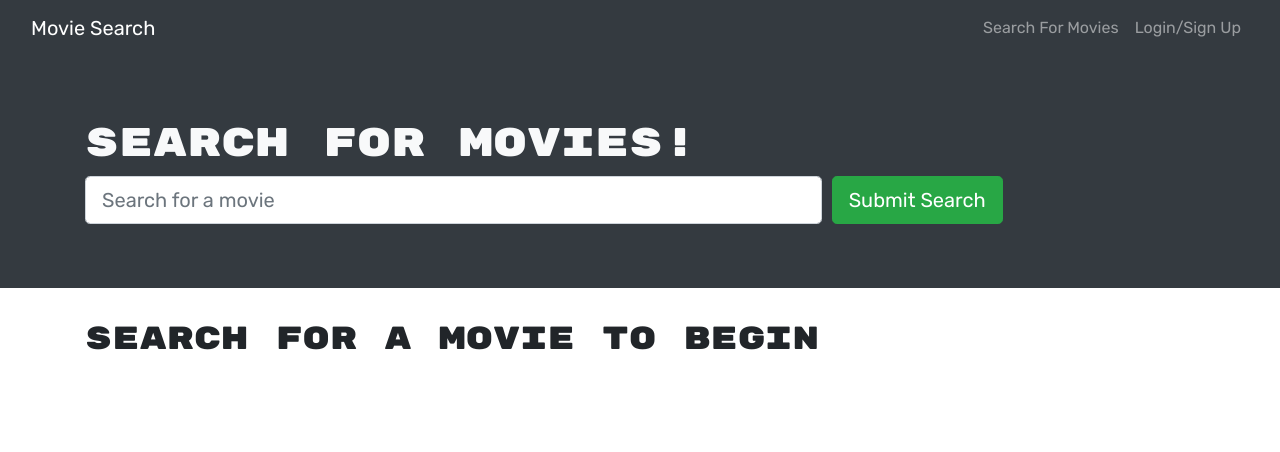
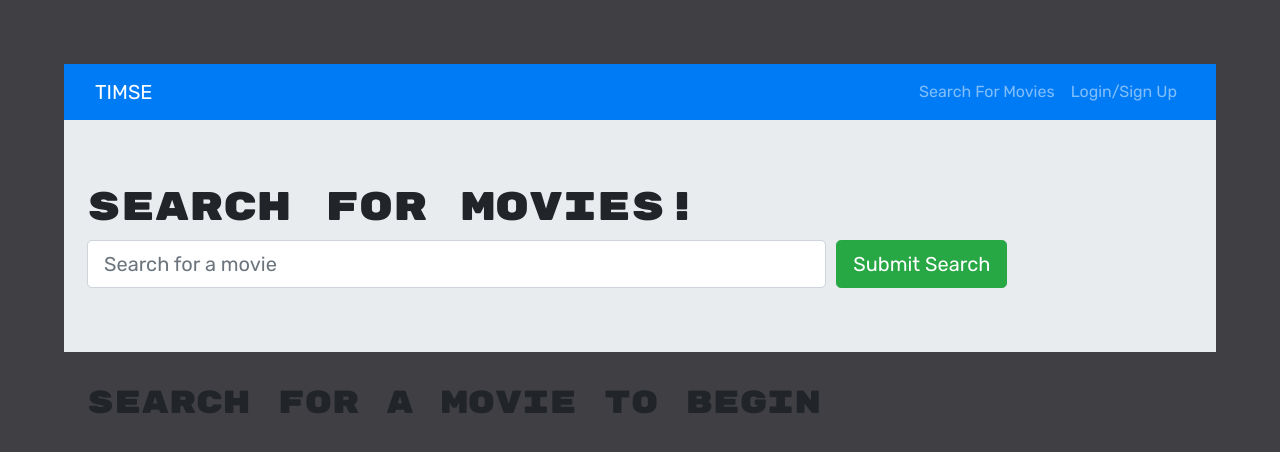
Before and after one commit to KevinGodek/TIMSE-Movie-Management, a React (Create React App) app in the folder client/: page / in a window 1280 px wide. Shown: the top 452 px of the page. Built offline with nearby package versions, Linux system fonts and the light colour scheme.

Commit message:
work on front end for components and pages directories as well as index.css

```diff
--- a/client/src/components/Navbar.js
+++ b/client/src/components/Navbar.js
@@ -15,7 +15,7 @@ const AppNavbar = () => {
       <Navbar bg='dark' variant='dark' expand='lg'>
         <Container fluid>
           <Navbar.Brand as={Link} to='/'>
-            Movie Search
+            TIMSE
           </Navbar.Brand>
           <Navbar.Toggle aria-controls='navbar' />
           <Navbar.Collapse id='navbar'>
@@ -27,7 +27,7 @@ const AppNavbar = () => {
               {Auth.loggedIn() ? (
                 <>
                   <Nav.Link as={Link} to='/saved'>
-                    See Your Movies
+                    My Movie Collection
                   </Nav.Link>
                   <Nav.Link onClick={Auth.logout}>Logout</Nav.Link>
                 </>
--- a/client/src/index.css
+++ b/client/src/index.css
@@ -1,5 +1,11 @@
 body {
   font-family: 'Rubik', sans-serif;
+  width: 90%;
+  margin-left: 5%;
+  margin-top: 5%;
+  margin-bottom: 5%;
+  background-color: rgb(63, 63, 68);
+
 }
 
 h1,
@@ -15,3 +21,18 @@ h6 {
   font-weight: 300;
   font-style: italic;
 }
+.card-columns
+{
+  column-count: 5;
+}
+
+.container
+{
+  margin:0%;
+  max-width: 100%;
+  padding-left: 2%;
+}
+.navbar
+{
+  background-color: #007bf6!important;
+}
--- a/client/src/pages/SavedMovies.js
+++ b/client/src/pages/SavedMovies.js
@@ -47,9 +47,9 @@ const SavedMovies = () => {
 
     return (
         <>
-            <Jumbotron fluid className='text-light bg-dark'>
+            <Jumbotron fluid>
                 <Container>
-                    <h1>Viewing saved movies!</h1>
+                    <h1>My Movie Collection</h1>
                 </Container>
             </Jumbotron>
             <Container>
--- a/client/src/pages/SearchMovies.js
+++ b/client/src/pages/SearchMovies.js
@@ -83,9 +83,9 @@ const SearchMovies = () => {
 
     return (
         <>
-            <Jumbotron fluid className='text-light bg-dark'>
+            <Jumbotron fluid>
                 <Container>
-                    <h1>Search for Movies!</h1>
+                    <h1>Search For Movies!</h1>
                     <Form onSubmit={handleFormSubmit}>
                         <Form.Row>
                             <Col xs={12} md={8}>
@@ -114,7 +114,7 @@ const SearchMovies = () => {
                         ? `Viewing ${searchedMovies.length} results:`
                         : 'Search for a movie to begin'}
                 </h2>
-                <CardColumns>
+                <CardColumns className='bg-dark'>
                     {searchedMovies.map((movie) => {
                         return (
                         <Card key={movie.movieId} border='dark'>
```
